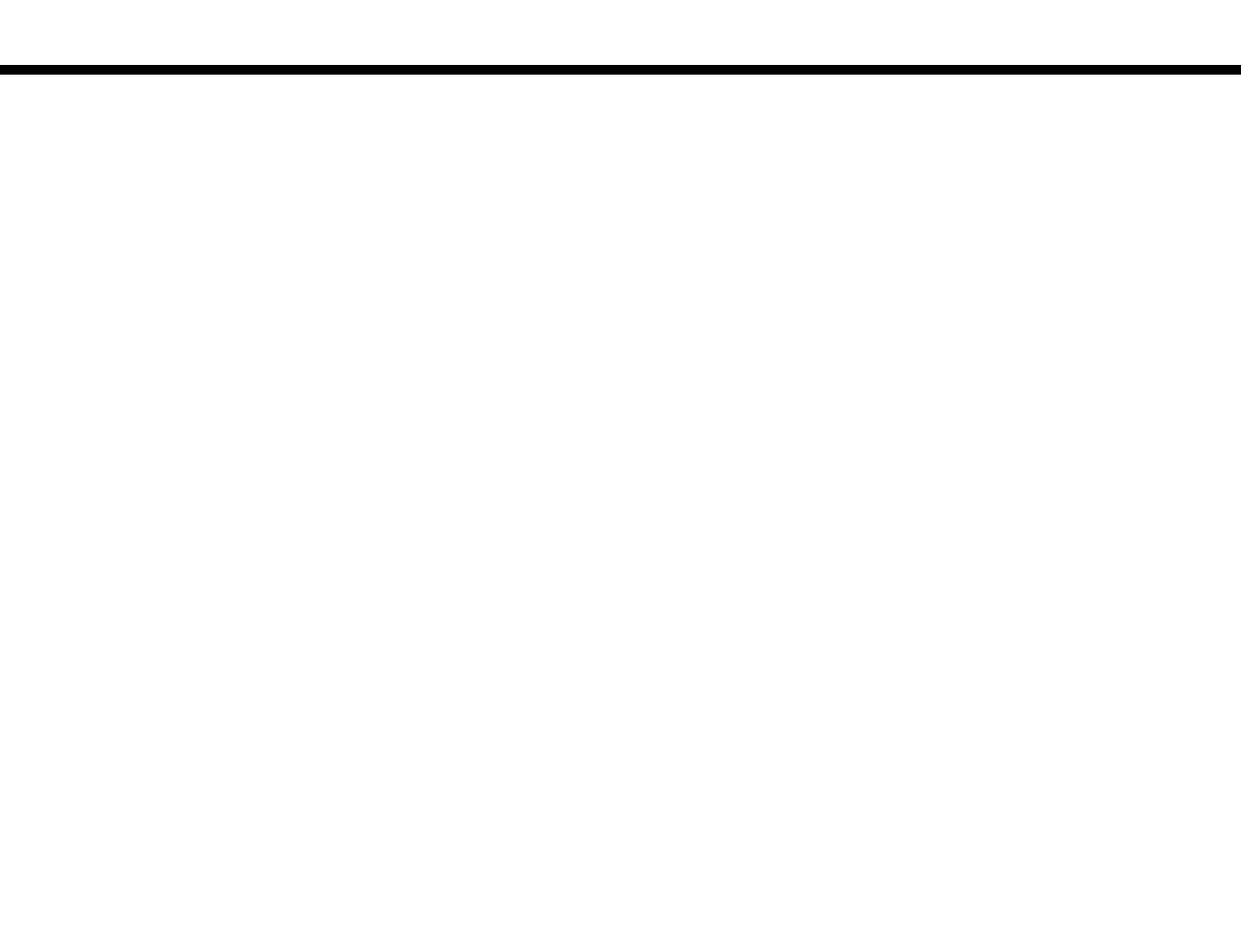
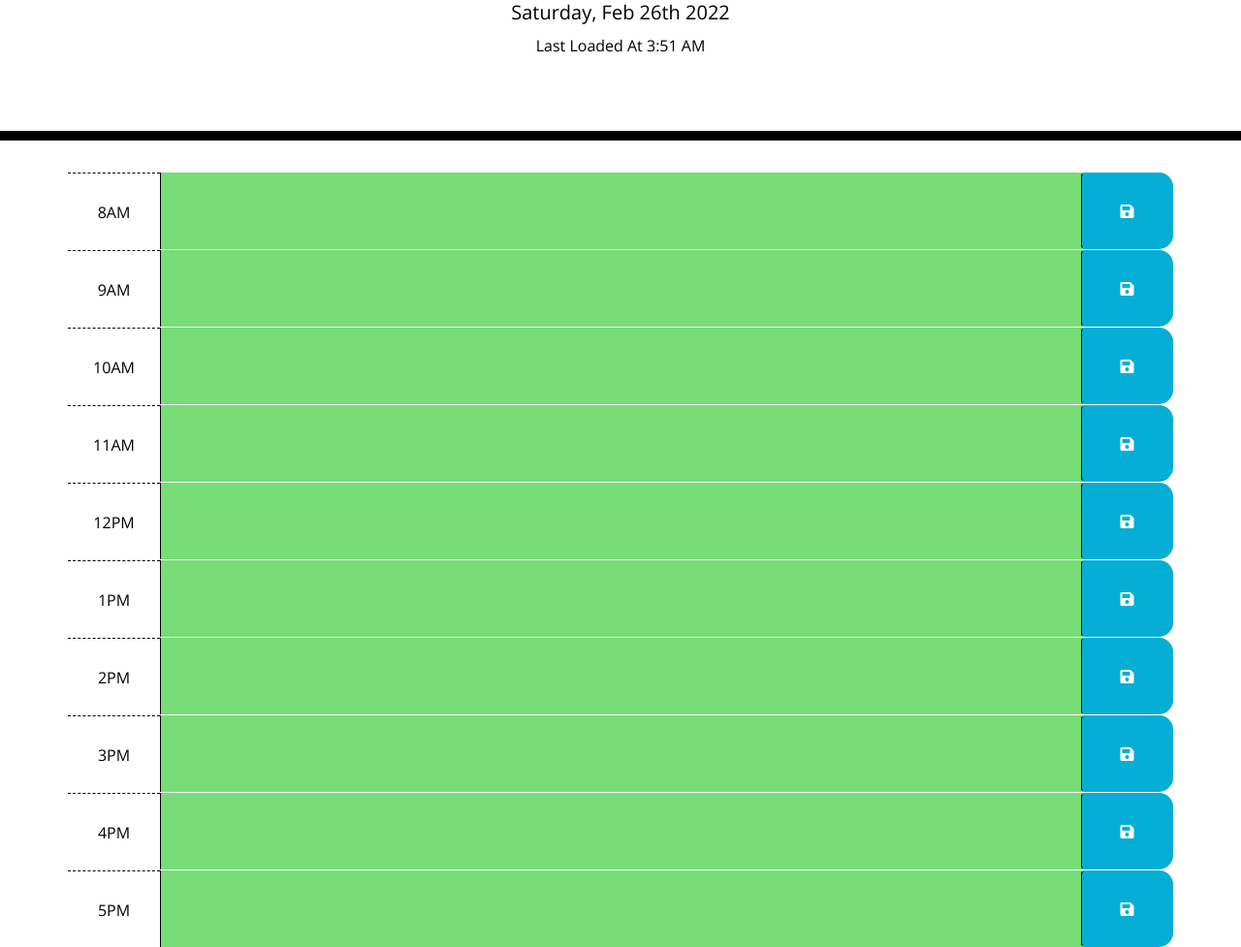
Before and after one commit to SamiF812/Daily-Planner, a plain HTML site: page index.html in a window 1280 px wide. Shown: the part 191-1168 px from the top of the page at 97% size. Before the commit the page ends 800 px from the top, so only its background shows below. Drawn offline with nearby package versions, Linux system fonts and the light colour scheme; files that its build step writes are made by us from their sources.

Commit message:
finish all coding

```diff
--- /dev/null
+++ b/assets/script.js
@@ -0,0 +1,65 @@
+// display the current day and date
+let todayDate = moment().format(`dddd, MMM Do YYYY`);
+let timeNowFormat = moment().format(`h:m A`);
+$("#currentDay").html(todayDate);
+
+$("#currentTime").html("Last Loaded At " +timeNowFormat);
+
+$(document).ready(function () {
+    // setting up the on click for the save buttons
+    $(".saveBtn").on("click", function () {
+    // setting up what values are actually being saved with the button
+        let text = $(this).siblings(".description").val();
+        let time = $(this).parent().attr("id");
+
+    // once pressed save the description in the time blow to local storage
+        localStorage.setItem(time, text);
+    })
+
+    // checks current time which will be needed later
+    function timeTracker() {
+        let timeNow = moment().hour();
+        // this section of code will cycle through the time blocks and then based on the hour of the block and the current time dictate which blocks are future present and past
+        $(".time-block").each(function () {
+            let blockTime = parseInt($(this).attr("id").split("hour")[1]);
+
+            // if block time has passed the current time
+            if (blockTime < timeNow) {
+                $(this).removeClass("future");
+                $(this).removeClass("present");
+                $(this).addClass("past");
+
+            }
+            else if (blockTime === timeNow) {
+                $(this).removeClass("past");
+                $(this).removeClass("future");
+                $(this).addClass("present");
+            }
+            else {
+                $(this).removeClass("present");
+                $(this).removeClass("past");
+                $(this).addClass("future");
+            }
+        }
+    )}
+
+    // this will get the item from local storage if there is anything in the time blocks
+
+    $("#hour8 .description").val(localStorage.getItem("hour8"));
+    $("#hour9 .description").val(localStorage.getItem("hour9"));
+    $("#hour10 .description").val(localStorage.getItem("hour10"));
+    $("#hour11 .description").val(localStorage.getItem("hour11"));
+    $("#hour12 .description").val(localStorage.getItem("hour12"));
+    $("#hour13 .description").val(localStorage.getItem("hour13"));
+    $("#hour14 .description").val(localStorage.getItem("hour14"));
+    $("#hour15 .description").val(localStorage.getItem("hour15"));
+    $("#hour16 .description").val(localStorage.getItem("hour16"));
+    $("#hour17 .description").val(localStorage.getItem("hour17"));
+
+    timeTracker();
+
+
+
+
+
+})
--- a/assets/style.css
+++ b/assets/style.css
@@ -3,6 +3,7 @@ body {
   font-size: 16px;
   line-height: 1;
 }
+
 
 textarea {
   background: transparent;
--- a/index.html
+++ b/index.html
@@ -1,38 +1,131 @@
 <!DOCTYPE html>
 <html lang="en">
+
 <head>
   <meta charset="UTF-8" />
   <meta name="viewport" content="width=device-width, initial-scale=1.0" />
   <meta http-equiv="X-UA-Compatible" content="ie=edge" />
-    <link
-      rel="stylesheet"
-      href="https://stackpath.bootstrapcdn.com/bootstrap/4.3.1/css/bootstrap.min.css"
-    />
-    <link
-      rel="stylesheet"
-      href="https://use.fontawesome.com/releases/v5.8.1/css/all.css"
-      integrity="sha384-50oBUHEmvpQ+1lW4y57PTFmhCaXp0ML5d60M1M7uH2+nqUivzIebhndOJK28anvf"
-      crossorigin="anonymous"
-    />
-    <link
-      href="https://fonts.googleapis.com/css?family=Open+Sans&display=swap"
-      rel="stylesheet"
-    />
-    <link rel="stylesheet" href="style.css" />
+  <link rel="stylesheet" href="https://cdn.jsdelivr.net/npm/bootstrap@4.3.1/dist/css/bootstrap.min.css"
+    integrity="sha384-ggOyR0iXCbMQv3Xipma34MD+dH/1fQ784/j6cY/iJTQUOhcWr7x9JvoRxT2MZw1T" crossorigin="anonymous" />
+  <link rel="stylesheet" href="https://use.fontawesome.com/releases/v5.8.1/css/all.css"
+    integrity="sha384-50oBUHEmvpQ+1lW4y57PTFmhCaXp0ML5d60M1M7uH2+nqUivzIebhndOJK28anvf" crossorigin="anonymous" />
+  <link href="https://fonts.googleapis.com/css?family=Open+Sans&display=swap" rel="stylesheet" />
+  <link rel="stylesheet" href="./assets/style.css" />
   <title>Work Day Scheduler</title>
 </head>
 
 <body>
+  <!-- Header display set up -->
   <header class="jumbotron">
     <h1 class="display-3">Work Day Scheduler</h1>
     <p class="lead">A simple calendar app for scheduling your work day</p>
     <p id="currentDay" class="lead"></p>
+    <p id="currentTime"></p>
   </header>
+
   <div class="container">
+
     <!-- Timeblocks go here -->
+    <!-- since we have bootstrap linked, used attributes to create the first slot for 8am and repeated the process until 5pm
+      The class = fas fa-save is how i assigned font awesome image -->
+    <div id="hour8" class="row time-block">
+      <div class="col-1 hour">
+        8AM
       </div>
+      <textarea class="col-10 description">
+        </textarea>
+      <button class="btn saveBtn col-1"><i class="fas fa-save"></i></button>
+    </div>
+
+    <div id="hour9" class="row time-block">
+      <div class="col-1 hour">
+        9AM
+      </div>
+      <textarea class="col-10 description">
+        </textarea>
+      <button class="btn saveBtn col-1"><i class="fas fa-save"></i></button>
+    </div>
+
+    <div id="hour10" class="row time-block">
+      <div class="col-1 hour">
+        10AM
+      </div>
+      <textarea class="col-10 description">
+        </textarea>
+      <button class="btn saveBtn col-1"><i class="fas fa-save"></i></button>
+    </div>
+
+    <div id="hour11" class="row time-block">
+      <div class="col-1 hour">
+        11AM
+      </div>
+      <textarea class="col-10 description">
+        </textarea>
+      <button class="btn saveBtn col-1"><i class="fas fa-save"></i></button>
+    </div>
+
+    <div id="hour12" class="row time-block">
+      <div class="col-1 hour">
+        12PM
+      </div>
+      <textarea class="col-10 description">
+        </textarea>
+      <button class="btn saveBtn col-1"><i class="fas fa-save"></i></button>
+    </div>
+
+    <div id="hour13" class="row time-block">
+      <div class="col-1 hour">
+        1PM
+      </div>
+      <textarea class="col-10 description">
+        </textarea>
+      <button class="btn saveBtn col-1"><i class="fas fa-save"></i></button>
+    </div>
+
+    <div id="hour14" class="row time-block">
+      <div class="col-1 hour">
+        2PM
+      </div>
+      <textarea class="col-10 description">
+        </textarea>
+      <button class="btn saveBtn col-1"><i class="fas fa-save"></i></button>
+    </div>
+
+    <div id="hour15" class="row time-block">
+      <div class="col-1 hour">
+        3PM
+      </div>
+      <textarea class="col-10 description">
+        </textarea>
+      <button class="btn saveBtn col-1"><i class="fas fa-save"></i></button>
+    </div>
+
+    <div id="hour16" class="row time-block">
+      <div class="col-1 hour">
+        4PM
+      </div>
+      <textarea class="col-10 description">
+        </textarea>
+      <button class="btn saveBtn col-1"><i class="fas fa-save"></i></button>
+    </div>
+
+    <div id="hour17" class="row time-block">
+      <div class="col-1 hour">
+        5PM
+      </div>
+      <textarea class="col-10 description">
+        </textarea>
+      <button class="btn saveBtn col-1"><i class="fas fa-save"></i></button>
+    </div>
+
+
+  </div>
+
+
 
   <script src="https://cdnjs.cloudflare.com/ajax/libs/jquery/3.2.1/jquery.min.js"></script>
   <script src="https://cdnjs.cloudflare.com/ajax/libs/moment.js/2.24.0/moment.min.js"></script>
+  <script src="./assets/script.js"></script>
 </body>
+
 </html>
```
Lines whose indentation alone changed are shown as unchanged.
